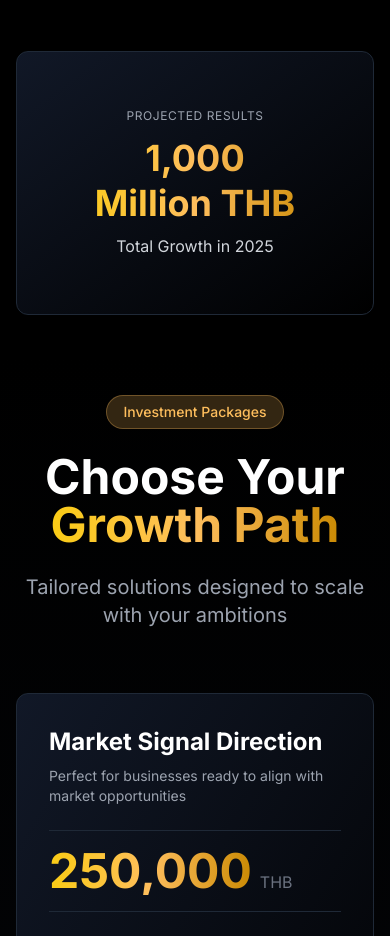
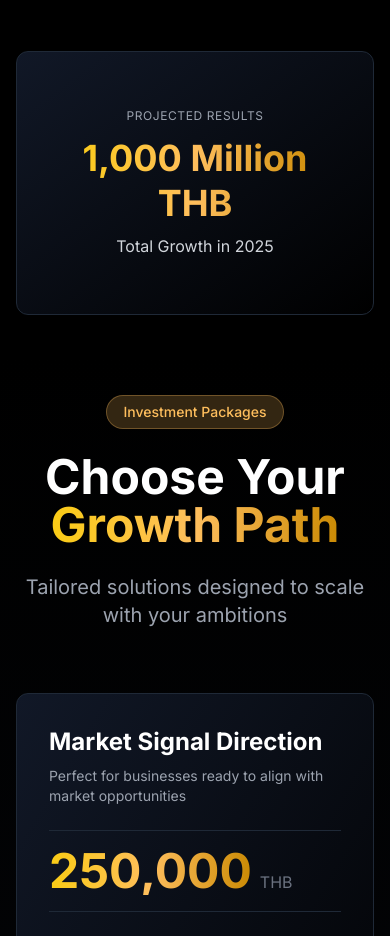
Before and after one commit to kizaloo2-sudo/origo-landing, a Next.js app: page / in a window 390 px wide. Shown: the part 4380-5316 px from the top of the page. Built offline with nearby package versions, Linux system fonts and the light colour scheme.

Commit message:
Fix text wrapping: keep text on single line

```diff
--- a/src/components/sections/MethodologySection.tsx
+++ b/src/components/sections/MethodologySection.tsx
@@ -136,8 +136,7 @@ export const MethodologySection = () => {
                 Projected Results
               </p>
               <h3 className="text-4xl sm:text-5xl md:text-6xl lg:text-7xl font-bold text-gradient-gold mb-2 sm:mb-4 leading-tight">
-                <span className="block sm:inline">1,000</span>{' '}
-                <span className="block sm:inline">Million THB</span>
+                <span className="block sm:inline">1,000 Million THB</span>
               </h3>
               <p className="text-base sm:text-lg md:text-xl text-gray-300">
                 Total Growth in 2025
```
